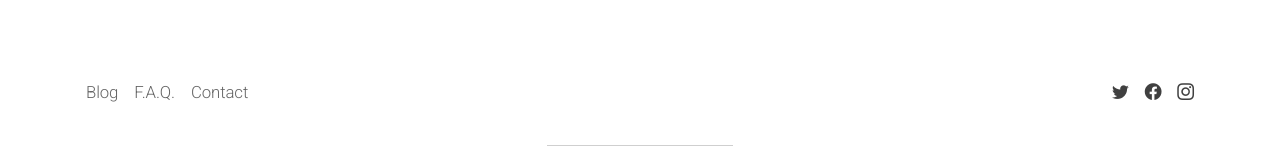
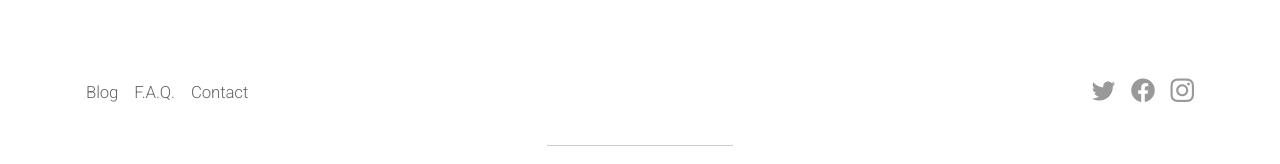
Before and after one commit to emrearabaci/d-stannum, a Next.js app: page / in a window 1280 px wide. Shown: the part 859-1023 px from the top of the page. Built offline with nearby package versions, Linux system fonts and the light colour scheme.

Commit message:
Update styles.scss
Icon size transition and typography configuration.

```diff
--- a/styles/styles.scss
+++ b/styles/styles.scss
@@ -67,6 +67,12 @@ a {
   font-weight: $minorFontWeight;
 }
 
+.customIcon {
+  font-size: $customIconFontSize;
+  color: $customIconColor;
+  transition: 300ms ease-in-out;
+}
+
 /*
  * TYPOGRAPHY CONFIG END
  */
```
